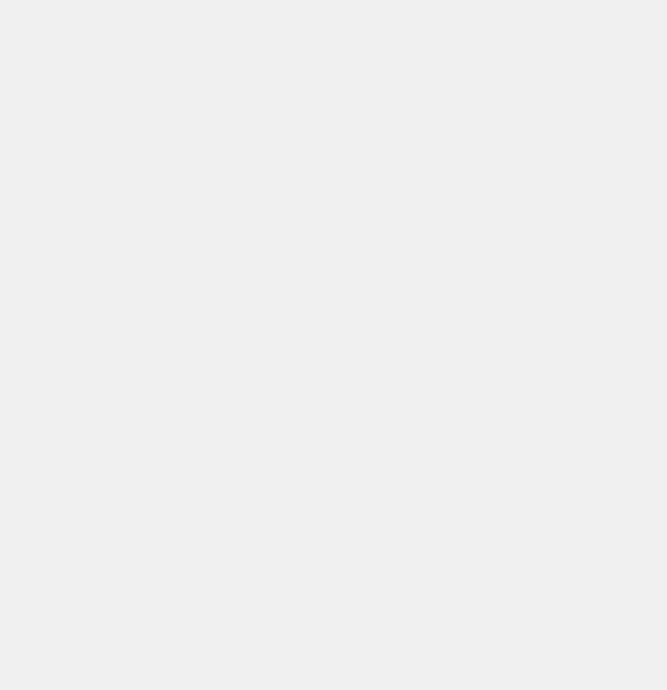
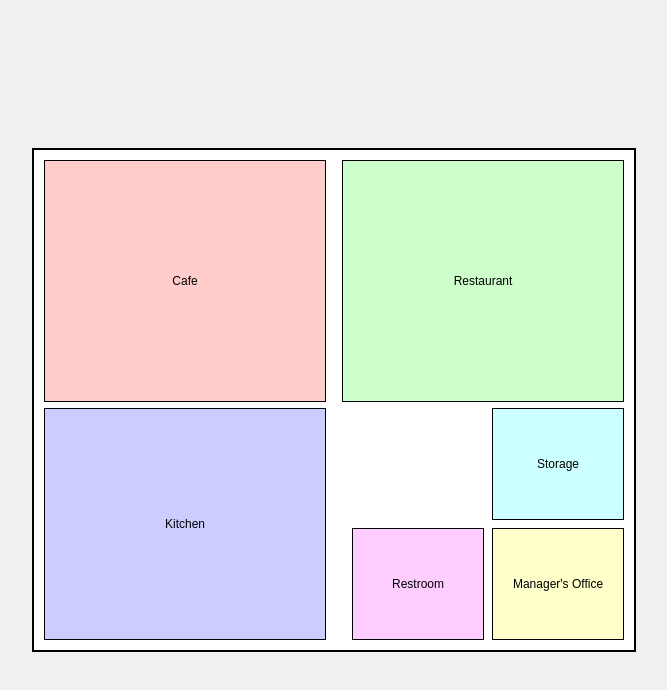
Before and after one commit to framankassa/flar, a plain HTML site: page index.html in a window 1280 px wide. Shown: the whole page, without its empty margins (306-973 px from the left). Drawn offline with Linux system fonts and the light colour scheme.

Commit message:
index.html

```diff
--- a/index.html
+++ b/index.html
@@ -61,4 +61,27 @@
         .restroom {
             bottom: 10px;
             right: 150px;
-            width
+            width: 130px;
+            height: 110px;
+            background-color: #ffccff;
+        }
+        .storage {
+            bottom: 130px;
+            right: 10px;
+            width: 130px;
+            height: 110px;
+            background-color: #ccffff;
+        }
+    </style>
+</head>
+<body>
+    <div class="floor-plan">
+        <div class="room cafe">Cafe</div>
+        <div class="room restaurant">Restaurant</div>
+        <div class="room kitchen">Kitchen</div>
+        <div class="room office">Manager's Office</div>
+        <div class="room restroom">Restroom</div>
+        <div class="room storage">Storage</div>
+    </div>
+</body>
+</html>
```
